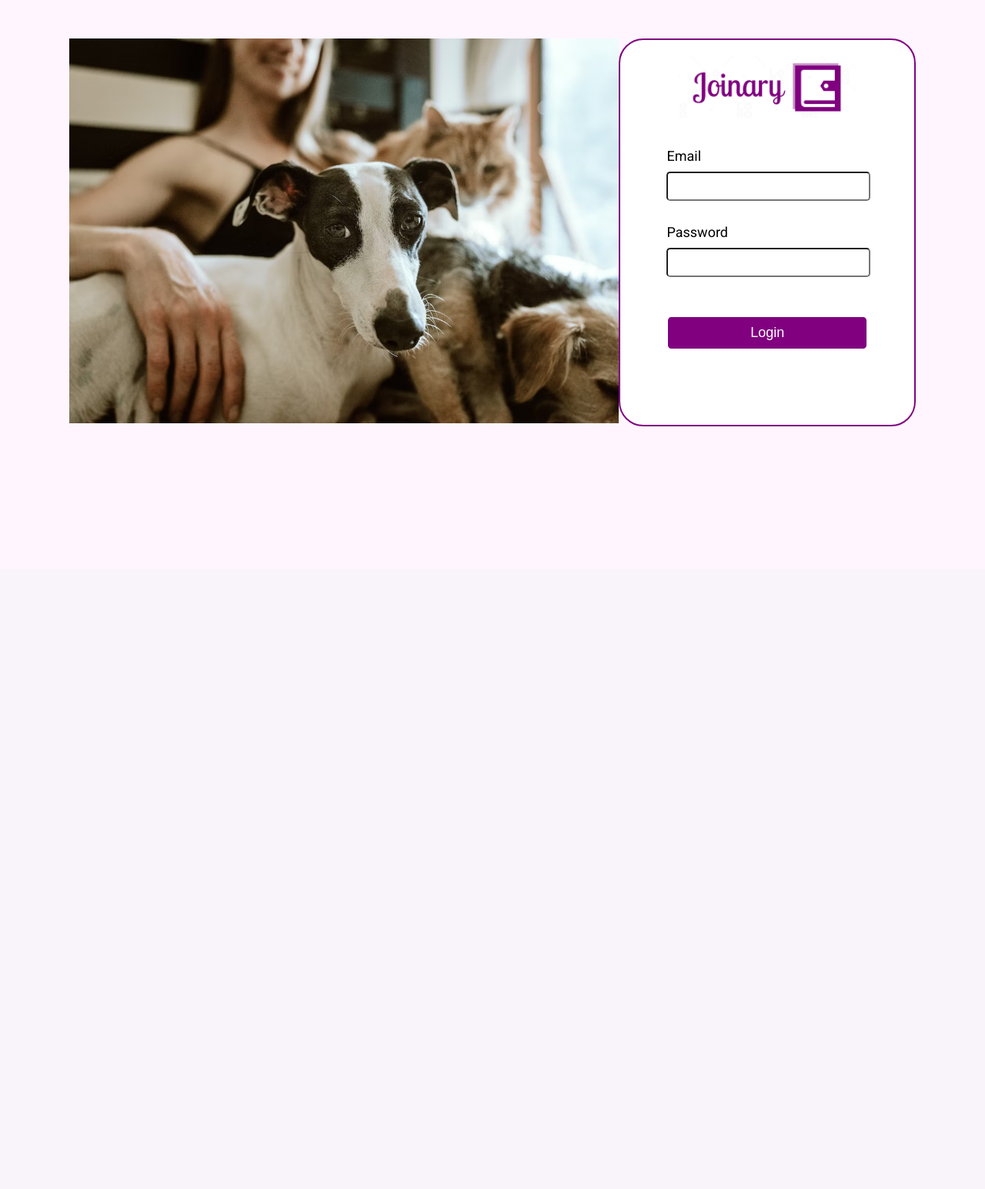
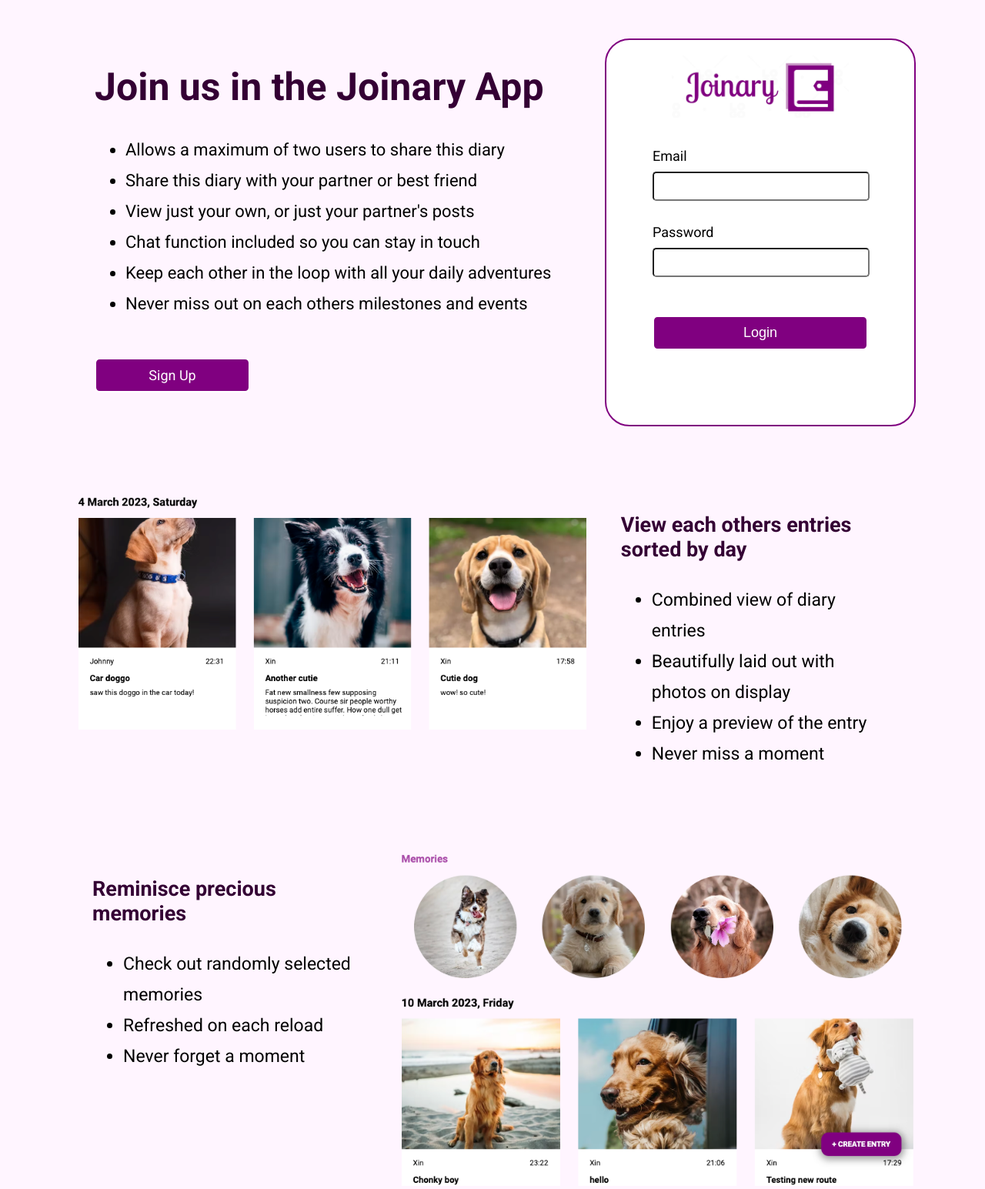
Before and after one commit to xyzhengg/Flask-Diary-App, a Flask app: page /login in a window 1280 px wide. Shown: the part 60-1605 px from the top of the page at 77% size. Before the commit the page ends 614 px from the top, so only its background shows below. Run offline with Flask 2, Linux system fonts and the light colour scheme; some libraries are stand-ins or nearby versions; some web fonts are replaced.

Commit message:
finished styling landing page

```diff
--- a/app.py
+++ b/app.py
@@ -128,7 +128,7 @@ def edit_post(post_id):
         new_date = request.form.get('date')
         new_time = request.form.get('time')
         new_timedate_str = f"{new_date} {new_time}"
-        print(new_timedate_str)
+        # print(new_timedate_str)
         new_timedate = datetime.strptime(new_timedate_str, '%Y-%m-%d %H:%M')
 
         images = request.files.getlist('images')
@@ -136,7 +136,6 @@ def edit_post(post_id):
         new_text = request.form.get('entry').capitalize()
 
         post_id = edit_entry(new_heading, new_text, fav, new_timedate, post_id)
-        # delete_all_images(post_id)
 
         if len(images) > 0:
             image_rows = []
@@ -302,7 +301,7 @@ def addentry():
                 if image.filename != '':
                     uploaded_image = cloudinary.uploader.upload(image)
                     image_rows.append([uploaded_image['public_id'], uploaded_image['url'], entry_id['id']])
-                insert_many_images(image_rows)
+            insert_many_images(image_rows)
         return redirect(f'/view/{post_id}')
 
 @app.get('/logout')
--- a/static/login.css
+++ b/static/login.css
@@ -55,7 +55,7 @@ a {
 .login-div {
   display: flex;
   flex-direction: row;
-    justify-content: flex-end;
+  justify-content: space-between;
 }
 .login-form {
   width: 400px;
@@ -97,10 +97,11 @@ label {
   font-size: 18px;
 }
 input {
-    width: 98%;
+  width: 95%;
   height: 2rem;
   font-size: 15px;
   padding: 0.8rem auto;
+  padding-left: 10px;
   border-radius: 0.3rem;
   margin: 10px auto 15px auto;
 }
@@ -110,5 +111,64 @@ input[name="password"] {
 .passworderror {
   font-size: 17px;
   line-height: 1.5rem;
+}
 
+/* DIV ONE STYLING */
+.app-description {
+  margin-left: 3%;
 }
+h1 {
+  color: rgb(52, 0, 52);
+  font-size: 50px;
+}
+ul {
+  margin-top: 30px;
+}
+li {
+  font-size: 22px;
+  line-height: 2.5rem;
+}
+.div-one-signup {
+  display: flex;
+  justify-content: left;
+  margin-top: 50px;
+}
+.div-signup {
+  background-color: purple;
+  color: white;
+  padding: 10px;
+  width: 30%;
+  border: 2px solid;
+  border-radius: 0.4rem;
+  cursor: pointer;
+  font-size: 18px;
+  text-align: center;
+}
+
+/* DIV TWO STYLING */
+.div-two,
+.div-three {
+  display: flex;
+  justify-content: space-between;
+  margin-top: 80px;
+}
+.div-two-image img,
+.div-three-image img {
+  width: 100%;
+}
+.div-two-text,
+.div-three-text {
+  margin: 10px 30px;
+}
+h2 {
+  color: rgb(52, 0, 52);
+  font-size: 27px;
+}
+
+.div-two li,
+.div-three li {
+  font-size: 23px;
+  line-height: 2.5rem;
+}
+
+/* DIV THREE STYLING */
--- a/templates/edit.html
+++ b/templates/edit.html
@@ -30,6 +30,7 @@ Edit
   </div>
 </div>
 
+
   <div class="display-images images-{{ image_list | length }}">
     {% if image_list %}
         {% for image in image_list %}
@@ -55,8 +56,6 @@ Edit
 
 <form class="edit-form" action="/edit/{{ post_id }}" method="POST" enctype="multipart/form-data">
     <input type="hidden" name="post_id" value="{{ post_id }}">
-
-    <!-- <input class="fav-checkbox" type="checkbox" name="fav"> -->
     <div class="date-time">
       <div class="date">
         <label for="date"> Date </label> </br>
--- a/templates/login.html
+++ b/templates/login.html
@@ -28,11 +28,24 @@ Login
 
 
 {% block article %}
+<div class="whole-page-container">
+  <div class="div-one">
+    <div class="div-one-image">
     <div class="login-div">
-  <div class="main-image">
-    <img src='/static/images/doggo.avif' alt="doggo imagen" class="doggo">
+      <div class="app-description">
+        <h1> Join us in the Joinary App </h1>
+        <ul>
+          <li> Allows a maximum of two users to share this diary </li>
+          <li> Share this diary with your partner or best friend</li>
+          <li> View just your own, or just your partner's posts </li>
+          <li> Chat function included so you can stay in touch </li>
+          <li> Keep each other in the loop with all your daily adventures </li>
+          <li> Never miss out on each others milestones and events </li>
+        </ul>
+        <div class="div-one-signup">
+          <a href="/signup" class="div-signup"> Sign Up </a>
         </div>
-
+      </div>
       <div class="login-form">
         <div class="login-logo">
           <img src='/static/images/logo-white.png' alt="logo for login" class="logo" width= "230px">
@@ -55,8 +68,36 @@ Login
           <div class="login-button-div">
             <button type="submit" class="login-button">Login</button>
           </div>
-
         </form>
+      </div>
+    </div>
+  </div>
+  <div class="div-two">
+    <div class="div-two-image">
+      <img src="/static/images/posts-display-preview.png" alt="image of app">
+    </div>
+    <div class="div-two-text">
+      <h2> View each others entries sorted by day </h2>
+      <ul>
+        <li> Combined view of diary entries </li>
+        <li> Beautifully laid out with photos on display </li>
+        <li> Enjoy a preview of the entry </li>
+        <li> Never miss a moment </li>
+      </ul>
+    </div>
+  </div>
+  <div class="div-three">
+    <div class="div-three-text">
+      <h2> Reminisce precious memories </h2>
+      <ul>
+        <li> Check out randomly selected memories </li>
+        <li> Refreshed on each reload </li>
+        <li> Never forget a moment </li>
+      </ul>
+    </div>
+    <div class="div-three-image">
+      <img src="/static/images/memories-preview.png" alt="image of app">
+    </div>
   </div>
 </div>
 
--- a/templates/view.html
+++ b/templates/view.html
@@ -27,7 +27,6 @@ View
         </form>
     </div>
 </div>
-<input class="fav-checkbox" type="checkbox" name="fav">
 {% endblock buttons %}
 
 {% block article %}
```
Also changed, not shown: static/edit.css (+2 -5 lines), static/view.css (+1 -22 lines), README.md, static/images/memories-preview.png (added), static/images/posts-display-preview.png (added), static/images/user-posts-preview.png (added). Lines whose indentation alone changed are shown as unchanged.
